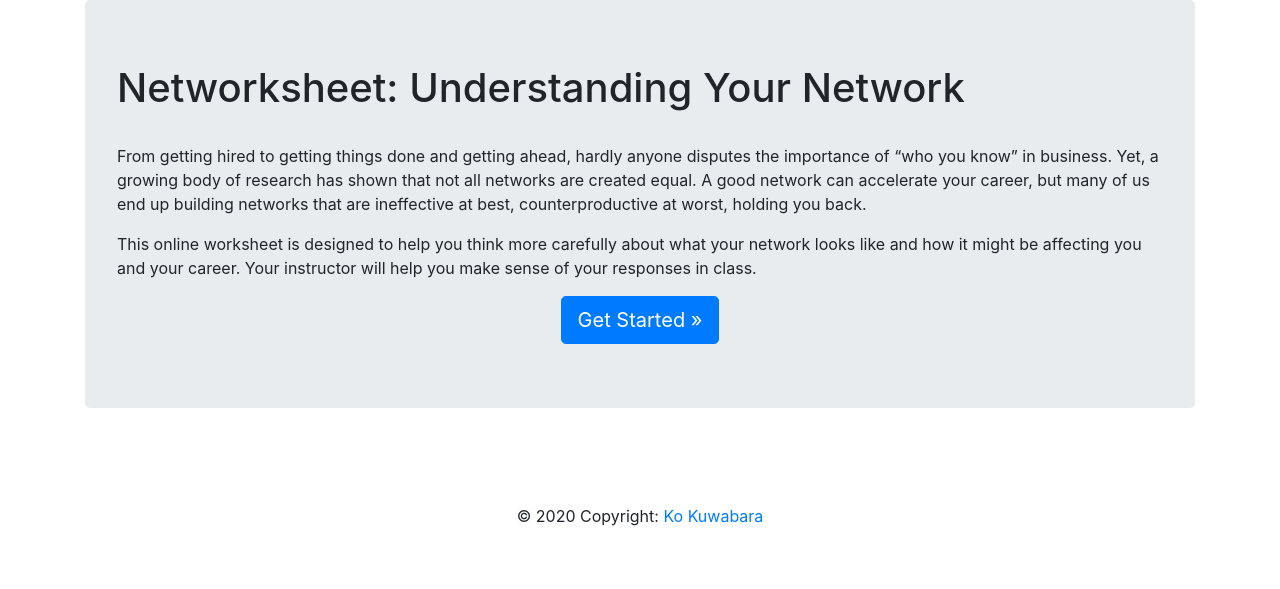
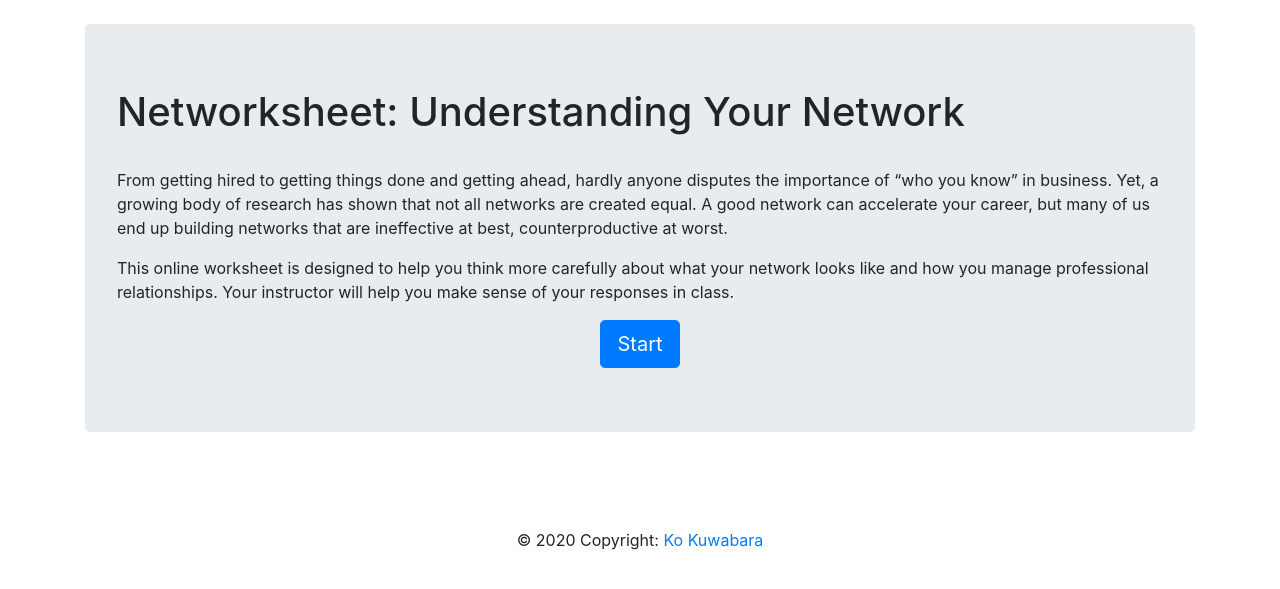
Before and after one commit to kokuwabara1976/networksheet, a Flask app: page / in a window 1280 px wide. Shown: the top 589 px of the page. Run offline with Flask 2, Linux system fonts and the light colour scheme; some libraries are stand-ins or nearby versions.

Commit message:
landing page

```diff
--- a/templates/landing.html
+++ b/templates/landing.html
@@ -11,18 +11,20 @@
   <title>Networksheet</title>
 </head>
 <body>
+  <br>
   <div class="container">
     <div class="jumbotron">
       <div class="jumbotron-content">
         <h1 class="display-5">Networksheet: Understanding Your Network</h1>
         <br>
-        <p>From getting hired to getting things done and getting ahead, hardly anyone disputes the importance of “who you know” in business. Yet, a growing body of research has shown that not all networks are created equal. A good network can accelerate your career, but many of us end up building networks that are ineffective at best, counterproductive at worst, holding you back.</p>
-        <p>This online worksheet is designed to help you think more carefully about what your network looks like and how it might be affecting you and your career. Your instructor will help you make sense of your responses in class. </p>
+        <p>From getting hired to getting things done and getting ahead, hardly anyone disputes the importance of “who you know” in business. Yet, a growing body of research has shown that not all networks are created equal. A good network can accelerate your career, but many of us end up building networks that are ineffective at best, counterproductive at worst.</p>
+        <p>This online worksheet is designed to help you think more carefully about what your network looks like and how you manage professional relationships. Your instructor will help you make sense of your responses in class. </p>
         <p></p>
         <div class="container">
           <div class="row">
+            <br>
             <div class="col text-center">
-              <a class="btn btn-primary btn-lg" href="/who" role="button">Get Started &raquo;</a>
+              <a class="btn btn-primary btn-lg" href="/who" role="button">Start</a>
             </div>
           </div>
         </div>
```
Also changed, not shown: static/index.css (+6 -1 lines), 2 other files.
